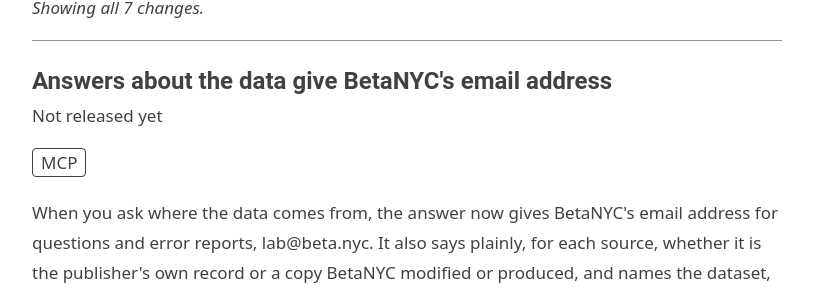
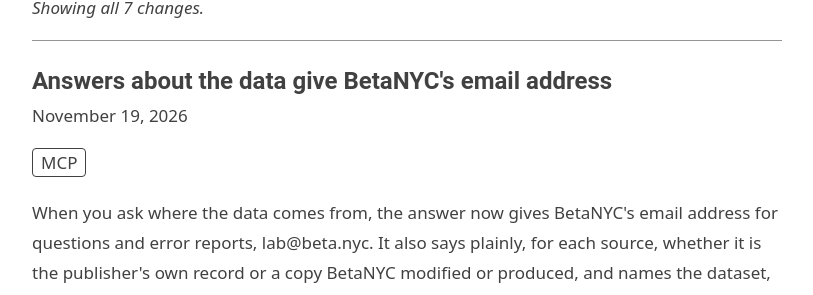
Before and after one commit to BetaNYC/nyc-311-mcp, a Jekyll site: the page built from docs/whats-changed.html, in a window 1280 px wide and 900 px high, scrolled down 423 px. Shown: the part 156-451 px from the top of the window, without its empty margins (128-941 px from the left). Built offline with Jekyll 4.4.1, drawn with Linux system fonts in a browser that asks for light colours.

Commit message:
Release 1.4.0: date the entry (2026-11-19)
WHATS-CHANGED.md: "## Unreleased: Answers about the data give BetaNYC's email address"
becomes "## 2026-11-19: …", same title. Its MCP version link gets the dated anchor
#140---2026-11-19, computed with scripts/whats_changed.py github_slug.
CHANGELOG.md: "## [1.4.0] - Unreleased" becomes "## [1.4.0] - 2026-11-19"; the empty
"## [Unreleased]" section above it stays.
docs/whats-changed.html rebuilt with the README's render command.

Part of #49.

Co-Authored-By: Claude Opus 5.5 <noreply@anthropic.com>

```diff
--- a/docs/whats-changed.html
+++ b/docs/whats-changed.html
@@ -39,14 +39,14 @@ title: "What's changed"
 </fieldset>
 </div>
 <p class="wc-status" role="status" aria-live="polite" aria-atomic="true">Showing all 7 changes.</p>
-<article class="wc-entry" id="unreleased-answers-about-the-data-give-betanycs-email-address" data-tags="MCP" aria-labelledby="unreleased-answers-about-the-data-give-betanycs-email-address-title">
-<h2 id="unreleased-answers-about-the-data-give-betanycs-email-address-title">Answers about the data give BetaNYC&#x27;s email address</h2>
-<p class="wc-meta">Not released yet</p>
+<article class="wc-entry" id="2026-11-19-answers-about-the-data-give-betanycs-email-address" data-tags="MCP" aria-labelledby="2026-11-19-answers-about-the-data-give-betanycs-email-address-title">
+<h2 id="2026-11-19-answers-about-the-data-give-betanycs-email-address-title">Answers about the data give BetaNYC&#x27;s email address</h2>
+<p class="wc-meta"><time datetime="2026-11-19">November 19, 2026</time></p>
 <p class="wc-tags"><span class="wc-visually-hidden">Tags: </span><span class="wc-tag">MCP</span></p>
 <p>When you ask where the data comes from, the answer now gives BetaNYC&#x27;s email address for questions and error reports, lab@beta.nyc. It also says plainly, for each source, whether it is the publisher&#x27;s own record or a copy BetaNYC modified or produced, and names the dataset, its publisher and a link to it. If the server is running without a 311 API key, the answer also says that the 311 calendar, status alerts and request lookups are not available on it, instead of calling them live. Every tool now also tells your AI app that it only reads: none of them files, changes or closes a 311 request. If the City&#x27;s 311 API does not answer within 30 seconds, the calendar, status alerts and request lookups now say so in plain words instead of waiting with no end. Their answers now also name the source, link to it and say when they were fetched. A request lookup takes up to 200 different numbers in one go, in the order you gave them; if the City stops answering partway, or the lookup runs past 45 seconds, you get what was found and a list of the numbers still to check. The district numbers and the Local Law 47 reports now say plainly that BetaNYC produced them and that they are not an official record.</p>
-<p><strong>MCP version:</strong> <a href="https://github.com/BetaNYC/nyc-311-mcp/blob/HEAD/CHANGELOG.md">nyc-311-mcp 1.4.0</a></p>
+<p><strong>MCP version:</strong> <a href="https://github.com/BetaNYC/nyc-311-mcp/blob/HEAD/CHANGELOG.md#140---2026-11-19">nyc-311-mcp 1.4.0</a></p>
 <p><strong>More detail:</strong> <a href="https://github.com/BetaNYC/nyc-311-mcp/blob/HEAD/DATA-SOURCES.json">Where the data comes from</a> · <a href="https://github.com/BetaNYC/nyc-311-mcp/blob/HEAD/CHANGELOG.md">Release notes</a></p>
-<p class="wc-permalink"><a href="#unreleased-answers-about-the-data-give-betanycs-email-address">Link to this change<span class="wc-visually-hidden">: Answers about the data give BetaNYC&#x27;s email address</span></a></p>
+<p class="wc-permalink"><a href="#2026-11-19-answers-about-the-data-give-betanycs-email-address">Link to this change<span class="wc-visually-hidden">: Answers about the data give BetaNYC&#x27;s email address</span></a></p>
 </article>
 <article class="wc-entry" id="2026-11-13-a-whats-changed-page-and-three-tools-that-explain-the-server" data-tags="Site MCP" aria-labelledby="2026-11-13-a-whats-changed-page-and-three-tools-that-explain-the-server-title">
 <h2 id="2026-11-13-a-whats-changed-page-and-three-tools-that-explain-the-server-title">A What&#x27;s changed page, and three tools that explain the server</h2>
```
Also changed, not shown: WHATS-CHANGED.md (+2 -2 lines), CHANGELOG.md.
